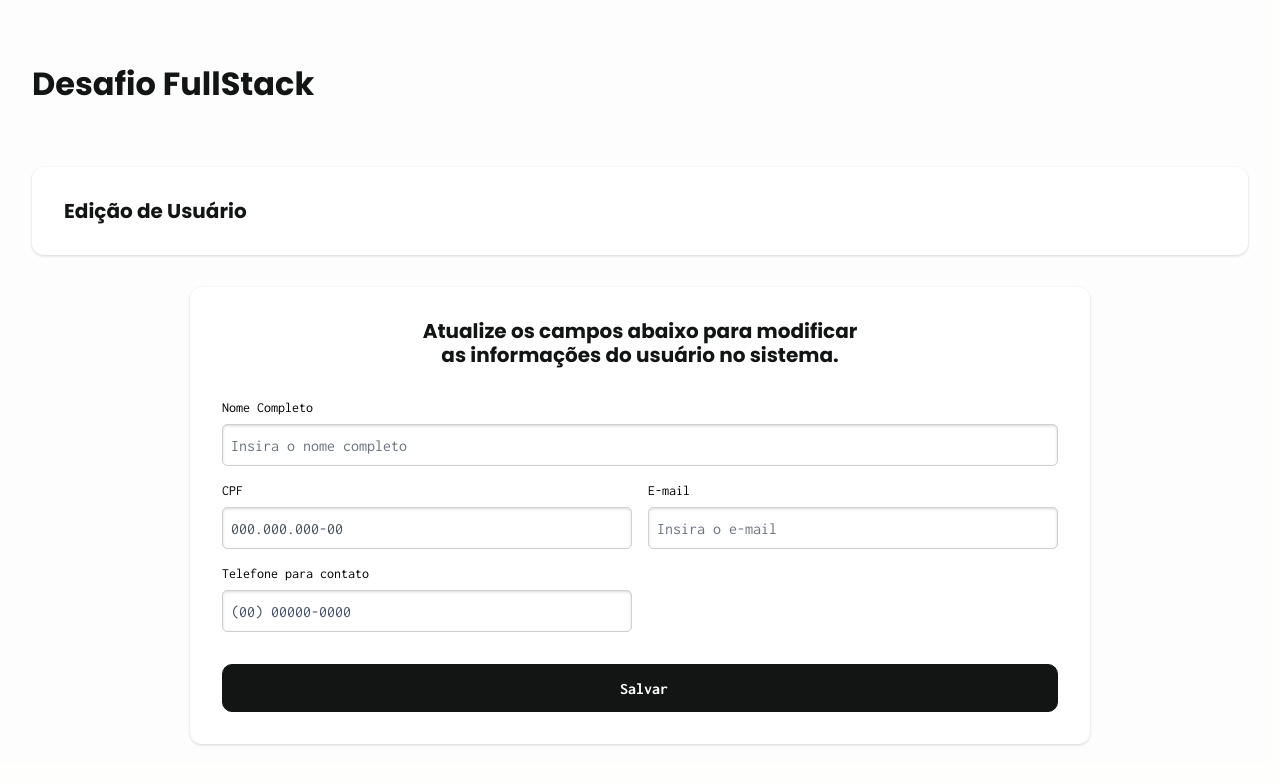
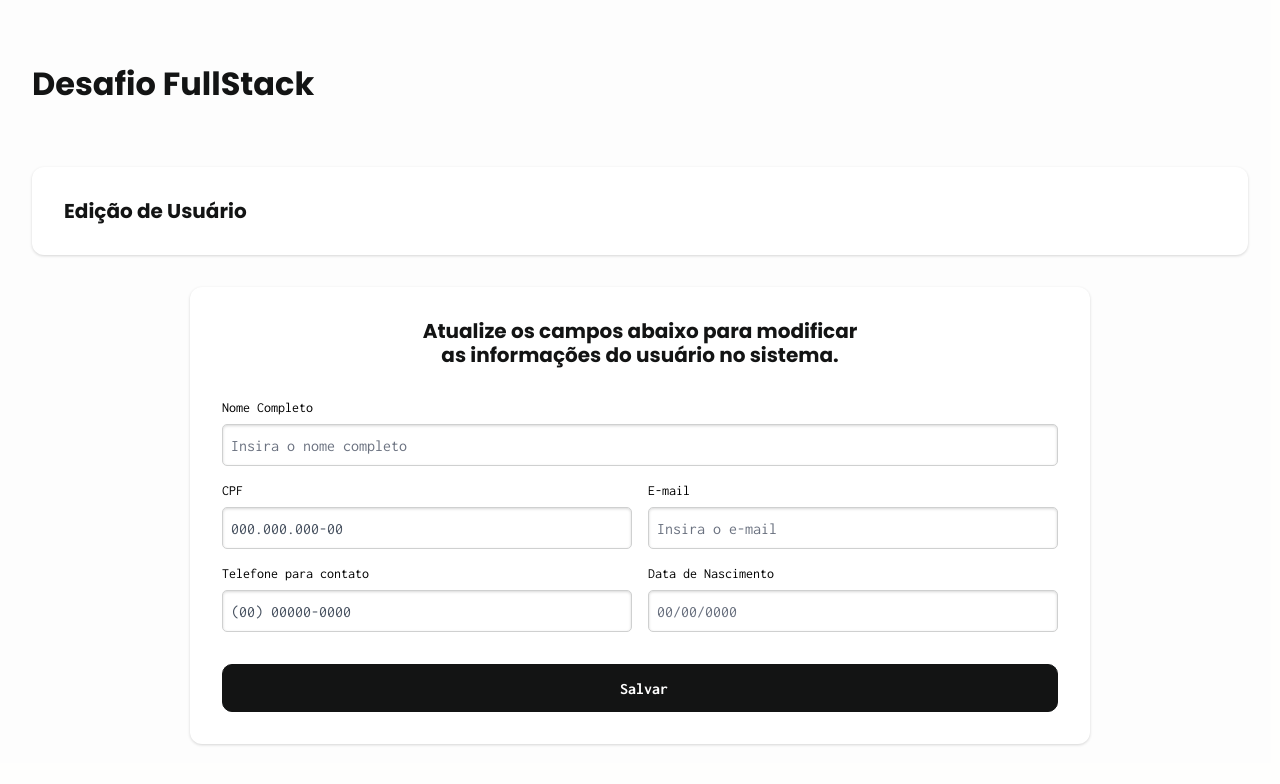
Before and after one commit to vinicius-almeidadev/Desafio-Fullstack-Evoe-, a React (Vite) app in the folder Frontend/: page /perfil/1 in a window 1280 px wide. Shown: the top 784 px of the page. Built offline with nearby package versions, Linux system fonts and the light colour scheme.

Commit message:
feat: add calendar field component and update profile form with birth date handling

```diff
--- a/Frontend/index.html
+++ b/Frontend/index.html
@@ -8,7 +8,7 @@
       rel="stylesheet"
     />
     <meta name="viewport" content="width=device-width, initial-scale=1.0" />
-    <title>Desafio FullStack Evoé</title>
+    <title>Desafio FullStack</title>
   </head>
   <body>
     <div id="root"></div>
--- /dev/null
+++ b/Frontend/src/components/calendar-field/CalendarField.module.scss
@@ -0,0 +1,124 @@
+@use "../../styles/fonts.scss" as *;
+
+.wrapperMain {
+    width: 100%;
+    height: auto;
+
+    display: flex;
+    flex-direction: column;
+    gap: 0.5rem;
+
+    label {
+        @include inconsolata-regular-sm;
+
+        width: 100%;
+        height: auto;
+    }
+
+    .field input {
+        @include inconsolata-regular-md;
+
+        width: 100%;
+        height: 42px;
+
+        display: flex;
+
+        border: 0.5px solid var(--scale-white-color-4);
+        border-radius: 0.313rem;
+        background-color: var(--scale-white-color-5);
+
+        text-indent: 0.5rem;
+
+        box-shadow: inset 0px 1px 3px #00000029;
+    }
+
+    .errorMessage {
+        @include inconsolata-regular-sm;
+
+        color: red;
+    }
+}
+
+// Calendar Custom Styles
+.customCalendarPanel {
+    padding: 1rem;
+    box-sizing: border-box;
+
+    display: flex;
+    flex-direction: column;
+    gap: 1rem;
+}
+
+.customCalendarGroup {
+    display: flex;
+    flex-direction: column;
+    gap: 1rem;
+}
+
+.customCalendarHeader {
+    padding: 0rem 0.7rem;
+    box-sizing: border-box;
+
+    border: none;
+}
+
+.customCalendarButtons {
+  border: 1px solid var(--scale-white-color-4);
+  border-radius: 6px;
+
+  color: var(--scale-white-color-4);
+}
+
+.customCalendarTitle {
+    display: flex;
+    gap: 0.5rem;
+}
+
+.customCalendarMonthTitle,
+.customCalendarYearTitle {
+    @include inconsolata-bold-lg;
+
+    color: var(--scale-white-color-0);
+}
+
+.customCalendarWeekDay {
+    @include inconsolata-regular-md;
+
+    color: var(--scale-white-color-4);
+}
+
+.customCalendarDay {
+    @include inconsolata-regular-md;
+
+    color: var(--scale-white-color-0);
+}
+
+.customCalendarDayLabel {
+    border-radius: 6px;
+
+    color: var(--scale-white-color-0);
+
+    &:hover {
+        background-color: var(--scale-white-color-0);
+
+        color: var(--scale-white-color-5);
+    }
+}
+
+.customCalendarButtonBar {
+  padding: 0 0.7rem;
+  box-sizing: border-box;
+
+  border: none;
+}
+
+.customCalendarTodayButton {
+  @include inconsolata-regular-md;
+
+  padding: 0.5rem !important;
+  box-sizing: border-box;
+
+  border: 1px solid var(--scale-white-color-0);
+  border-radius: 10px;
+  background-color: var(--scale-white-color-0);
+}
--- /dev/null
+++ b/Frontend/src/components/calendar-field/CalendarField.tsx
@@ -0,0 +1,54 @@
+// Components
+import { Calendar } from 'primereact/calendar';
+// Images
+// Imports
+// Styles
+import s from './CalendarField.module.scss';
+
+export interface ICalendarFieldProps {
+    fildName: string;
+    fildLabel: string;
+    // eslint-disable-next-line @typescript-eslint/no-explicit-any
+    formik: any;
+    placeholder?: string;
+    disabled?: boolean;
+}
+
+export default function CalendarField({
+  fildName, fildLabel, formik,
+  placeholder = "00/00/0000", disabled
+}: ICalendarFieldProps) {
+    return (
+        <main className={s.wrapperMain}>
+            <label>{fildLabel}</label>
+            <Calendar
+                name={fildName}
+                value={formik.values[fildName] ? new Date(formik.values[fildName]) : null}
+                onChange={(e) => formik.setFieldValue(fildName, e.value)}
+                placeholder={placeholder}
+                className={s.field}
+                disabled={disabled}
+                showButtonBar
+                mask="99/99/9999"
+                dateFormat="dd/mm/yy"
+                pt={{
+                    panel: { className: s.customCalendarPanel },
+                    group: { className: s.customCalendarGroup },
+                    header: { className: s.customCalendarHeader },
+                    previousButton: { className: s.customCalendarButtons },
+                    nextButton: { className: s.customCalendarButtons },
+                    title: { className: s.customCalendarTitle },
+                    monthTitle: { className: s.customCalendarMonthTitle },
+                    yearTitle: { className: s.customCalendarYearTitle },
+                    weekDay: { className: s.customCalendarWeekDay },
+                    day: { className: s.customCalendarDay },
+                    dayLabel: { className: s.customCalendarDayLabel },
+                    buttonbar: { className: s.customCalendarButtonBar },
+                }}
+            />
+            {formik.touched[fildName] && formik.errors[fildName] && (
+                <small className={s.errorMessage}>{formik.errors[fildName]}</small>
+            )}
+        </main>
+    );
+}
--- a/Frontend/src/interfaces/users/profile/IUser.tsx
+++ b/Frontend/src/interfaces/users/profile/IUser.tsx
@@ -4,7 +4,7 @@ export interface IUser {
     cpf: string;
     email: string;
     phoneNumber: string;
-    birthDate: Date;
+    birthDate: string;
     password?: string;
     confirmPassword?: string;
 }
--- a/Frontend/src/pages/users/Profile/Profile.tsx
+++ b/Frontend/src/pages/users/Profile/Profile.tsx
@@ -1,5 +1,8 @@
 // Components
 import Title from '../../../components/title/Title';
+import TextField from '../../../components/text-field/TextField';
+import MaskField from '../../../components/mask-field/MaskField';
+import CalendarField from '../../../components/calendar-field/CalendarField';
 import ActionButton from '../../../components/action-button/ActionButton';
 // Images
 // Imports
@@ -7,12 +10,9 @@ import { useNavigate, useParams } from 'react-router-dom';
 import { useFormik } from 'formik';
 import * as Yup from 'yup';
 import { IUser } from '../../../interfaces/users/profile/IUser';
+import { useEffect, useState } from 'react';
 // Styles
 import s from './Profile.module.scss';
-import TextField from '../../../components/text-field/TextField';
-import { useState } from 'react';
-import MaskField from '../../../components/mask-field/MaskField';
-// import { useEffect } from 'react';
 
 export default function Profile() {
     // Variables
@@ -24,7 +24,7 @@ export default function Profile() {
         cpf: "",
         email: "",
         phoneNumber: "",
-        birthDate: new Date(),
+        birthDate: "",
         password: "",
         confirmPassword: ""
     });
@@ -40,24 +40,27 @@ export default function Profile() {
             // birthDate: Yup.string().required("O campo data de nascimento é obrigatório."),
             birthDate: Yup.date()
                 .required("O campo data de nascimento é obrigatório.")
-                .max(new Date(new Date().setFullYear(new Date().getFullYear() - 16)), "Você deve ter pelo menos 16 anos."),
-            password: Yup.string()
-                .required("Campo Senha é obrigatório")
-                .matches(
-                    /^(?=.*[a-z])(?=.*[A-Z])(?=.*\d)[A-Za-z\d,.\s;:!@#*]{8,}$/,
-                    "Sua senha não atende aos requisitos"
-                )
-                .matches(/^\S*$/, "A senha não pode conter espaços"),
-                confirmPassword: Yup.string()
-                    .required("Campo Confirmar Senha é obrigatório")
-                    .oneOf([Yup.ref("password")], "As senhas não coincidem"),
-                }),
+                // .max(new Date(new Date().setFullYear(new Date().getFullYear() - 16)), "Você deve ter pelo menos 16 anos."),
+            // password: Yup.string()
+            //     .required("Campo Senha é obrigatório")
+            //     .matches(
+            //         /^(?=.*[a-z])(?=.*[A-Z])(?=.*\d)[A-Za-z\d,.\s;:!@#*]{8,}$/,
+            //         "Sua senha não atende aos requisitos"
+            //     )
+            //     .matches(/^\S*$/, "A senha não pode conter espaços"),
+            // confirmPassword: Yup.string()
+            //     .required("Campo Confirmar Senha é obrigatório")
+            //     .oneOf([Yup.ref("password")], "As senhas não coincidem"),
+        }),
         onSubmit: async (values) => {
             await submitForm(values);
         }
     });
 
     // Effects
+    useEffect(() => {
+        console.log("formik.values", formik.values);
+    }, [formik.values]);
 
     // Functions
     async function submitForm(values: IUser): Promise<void> {
@@ -121,6 +124,12 @@ export default function Profile() {
                                         slotChar="(00) 00000-0000"
                                         formik={formik}
                                     />
+
+                                    <CalendarField
+                                        fildName="birthDate"
+                                        fildLabel="Data de Nascimento"
+                                        formik={formik}
+                                    />
                                 </div>
                             </div>
 
--- a/Frontend/src/styles/globals.scss
+++ b/Frontend/src/styles/globals.scss
@@ -68,31 +68,32 @@ a {
 
 /* Scrollbar */
 *::-webkit-scrollbar {
-    height: 10px;
-    width: 10px;
+    height: 7px;
+    width: 7px;
 }
+
 *::-webkit-scrollbar-track {
     border-radius: 5px;
-    background-color: #DFE9EB;
+    background-color: rgba(253, 253, 252, 0.745);
 }
 
 *::-webkit-scrollbar-track:hover {
-    background-color: #B8C0C2;
+    background-color: rgba(253, 253, 252, 0.745);
 }
 
 *::-webkit-scrollbar-track:active {
-    background-color: #B8C0C2;
+    background-color: rgba(253, 253, 252, 0.745);
 }
 
 *::-webkit-scrollbar-thumb {
     border-radius: 5px;
-    background-color: #434343;
+    background-color: #CFD0D0;
 }
 
 *::-webkit-scrollbar-thumb:hover {
-    background-color: #2E2E2E;
+    background-color: #A0A1A1;
 }
 
 *::-webkit-scrollbar-thumb:active {
-    background-color: #222222;
+    background-color: #A0A1A1;
 }
```
